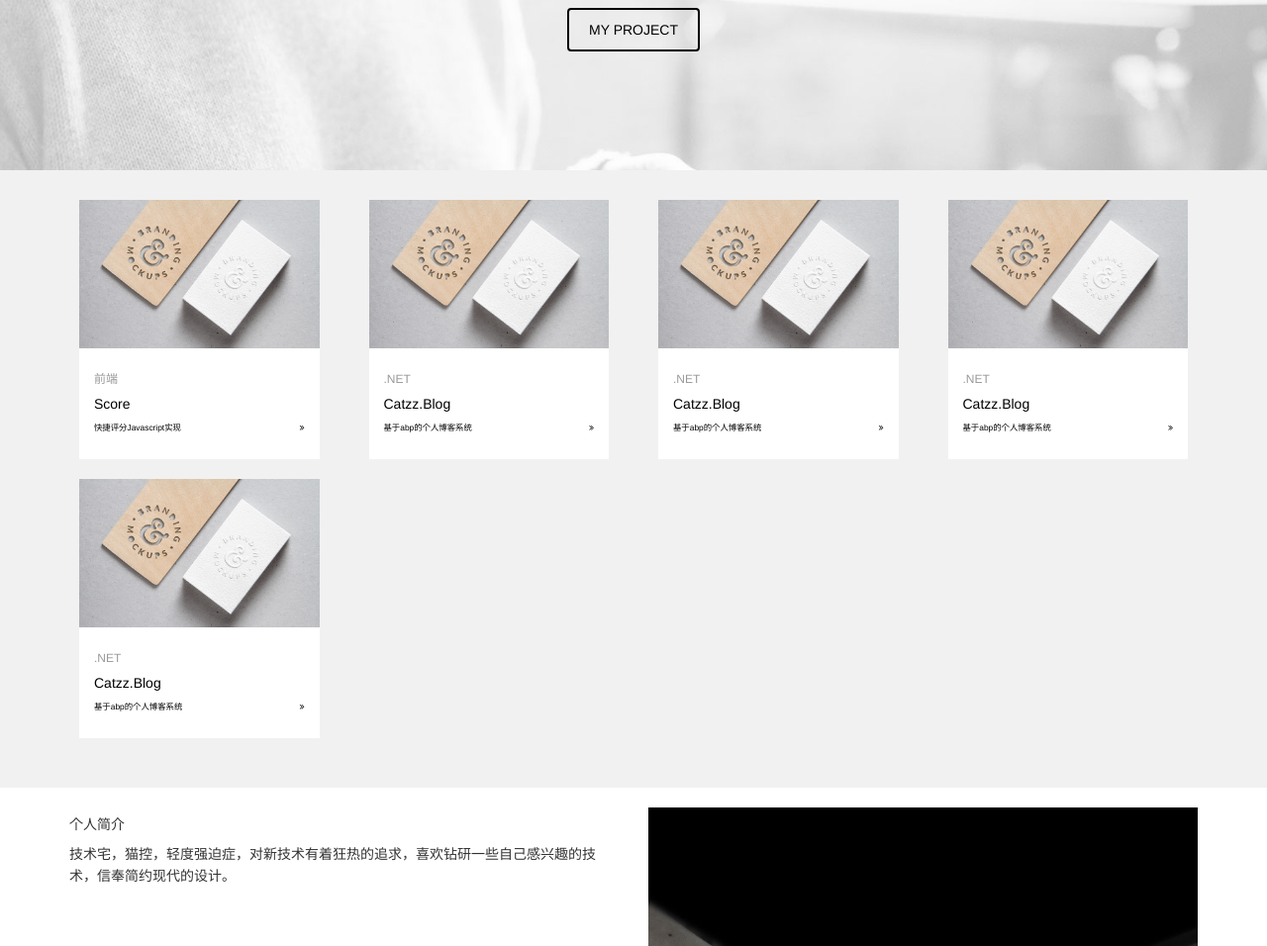
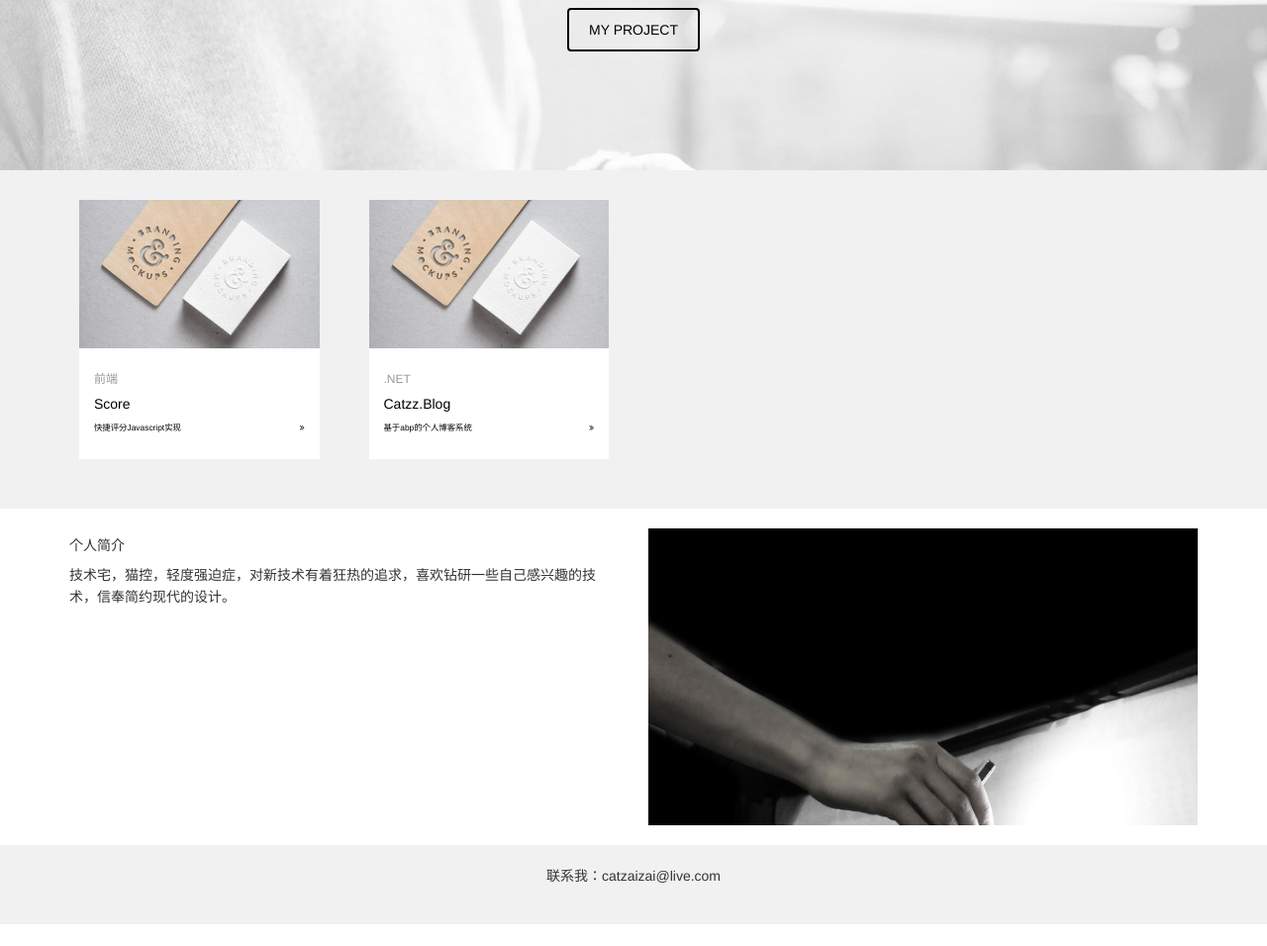
Before and after one commit to catzaizai/catzaizai.github.io, a website: page index.html in a window 1280 px wide. Shown: the part 278-1234 px from the top of the page at 99% size. Drawn offline with Linux system fonts and the light colour scheme.

Commit message:
rm index document item

```diff
--- a/index.html
+++ b/index.html
@@ -69,42 +69,6 @@
                     </div>
                 </div>
             </div>
-            <div class="col-lg-3 col-md-4 col-sm-6">
-                <div class="content-item">
-                    <div class="item-img" style="background-image: url('images/card.png')"></div>
-                    <div class="item-text">
-                        <a href="https://github.com/catzaizai/Catzz.Blog">
-                            <h6>.NET</h6>
-                            <h5>Catzz.Blog</h5>
-                            <p>基于abp的个人博客系统<span><i class="fa fa-angle-double-right"></i></span></p>
-                        </a>
-                    </div>
-                </div>
-            </div>
-            <div class="col-lg-3 col-md-4 col-sm-6">
-                <div class="content-item">
-                    <div class="item-img" style="background-image: url('images/card.png')"></div>
-                    <div class="item-text">
-                        <a href="https://github.com/catzaizai/Catzz.Blog">
-                            <h6>.NET</h6>
-                            <h5>Catzz.Blog</h5>
-                            <p>基于abp的个人博客系统<span><i class="fa fa-angle-double-right"></i></span></p>
-                        </a>
-                    </div>
-                </div>
-            </div>
-            <div class="col-lg-3 col-md-4 col-sm-6">
-                <div class="content-item">
-                    <div class="item-img" style="background-image: url('images/card.png')"></div>
-                    <div class="item-text">
-                        <a href="https://github.com/catzaizai/Catzz.Blog">
-                            <h6>.NET</h6>
-                            <h5>Catzz.Blog</h5>
-                            <p>基于abp的个人博客系统<span><i class="fa fa-angle-double-right"></i></span></p>
-                        </a>
-                    </div>
-                </div>
-            </div>
         </div>
     </div>
 </section>
```
